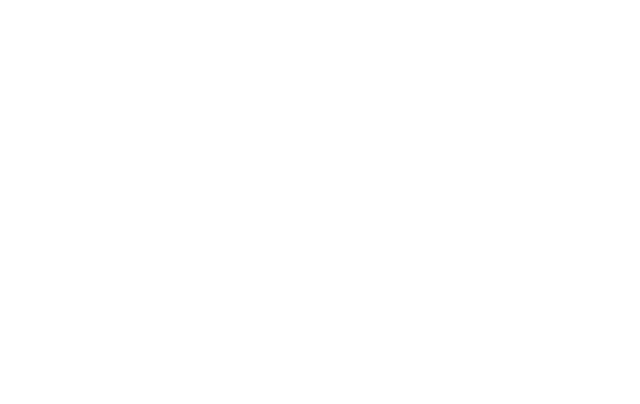
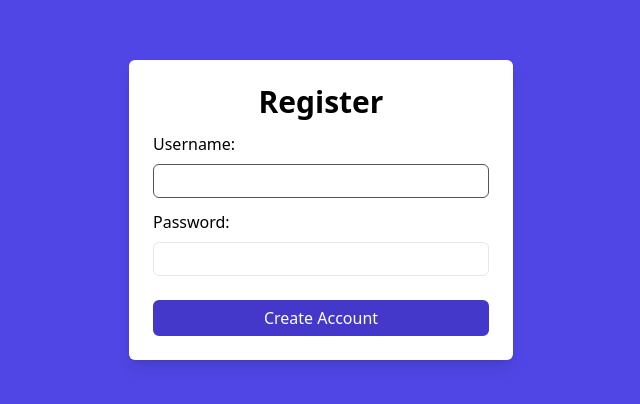
Before and after one commit to lxtalytarfa/rampup-plan, a React (Create React App) app in the folder proj/frontend/: page /register in a window 1280 px wide. Shown: the part 190-594 px from the top of the page, without its empty margins (319-959 px from the left). Built offline with nearby package versions, Linux system fonts and the light colour scheme.

Commit message:
add register page

```diff
--- a/proj/frontend/src/App.js
+++ b/proj/frontend/src/App.js
@@ -2,6 +2,7 @@
 import Layout from "./components/Layout";
 import Login from "./features/Login";
 import Logout from "./features/Logout";
+import Register from "./features/Register";
 import Main from "./features/Main";
 import RequireAuth from "./features/requireAuth";
 
@@ -14,6 +15,7 @@
         {/* public routes */}
         <Route path="login" element={<Login />} />
         <Route path="logout" element={<Logout />} />
+        <Route path="register" element={<Register />} />
 
         {/* private routes */}
         <Route element={<RequireAuth />}>
--- a/proj/frontend/src/features/Register.js
+++ b/proj/frontend/src/features/Register.js
@@ -0,0 +1,108 @@
+import { useRef, useState, useEffect } from "react";
+import { useNavigate } from "react-router-dom";
+
+import { useDispatch } from "react-redux";
+import { setCredentials } from "./authSlice";
+import { useRegisterMutation } from "./authApiSlice";
+
+const Register = () => {
+  const userRef = useRef();
+  const errorRef = useRef();
+  const [user, setUser] = useState("");
+  const [password, setPassword] = useState("");
+  const [error, setError] = useState("");
+  const navigate = useNavigate();
+
+  const [register] = useRegisterMutation();
+  const dispatch = useDispatch();
+
+  useEffect(() => {
+    userRef.current.focus();
+  }, []);
+
+  useEffect(() => {
+    setError("");
+  }, [user, password]);
+
+  const handleSubmit = async (e) => {
+    e.preventDefault();
+
+    const credentials = {
+      email: user,
+      password: password,
+    };
+
+    try {
+      await register(credentials).unwrap();
+      setUser("");
+      setPassword("");
+      navigate("/login");
+    } catch (error) {
+      console.log(error);
+      setError("Invalid user or password");
+    }
+  };
+
+  const handleUserInput = (e) => {
+    setUser(e.target.value);
+  };
+
+  const handlePasswordInput = (e) => {
+    setPassword(e.target.value);
+  };
+
+  return (
+    <div className="flex justify-center items-center h-screen bg-indigo-600">
+      <form
+        className="w-96 p-6 shadow-lg bg-white rounded-md"
+        onSubmit={handleSubmit}
+      >
+        <h1 className="text-3xl block text-center font-semibold">Register</h1>
+        <div className="mt-3">
+          <label className="block text-base mb-2" htmlFor="username">
+            Username:
+          </label>
+          <input
+            className="border w-full text-base px-2 py-1 focus:outline-none focus:ring-0 focus:border-gray-600 rounded-md"
+            type="text"
+            id="username"
+            ref={userRef}
+            value={user}
+            onChange={handleUserInput}
+            autoComplete="on"
+            required
+          />
+        </div>
+
+        <div className="mt-3">
+          {" "}
+          <label className="block text-base mb-2" htmlFor="password">
+            Password:
+          </label>
+          <input
+            className="border w-full text-base px-2 py-1 mb-2 focus:outline-none focus:ring-0 focus:border-gray-600 rounded-md"
+            type="password"
+            id="password"
+            onChange={handlePasswordInput}
+            value={password}
+            required
+          />
+        </div>
+        <p
+          ref={errorRef}
+          className={error ? "text-center text-red-600 my-2" : ""}
+          aria-live="assertive"
+        >
+          {error}
+        </p>
+
+        <div className="mt-4">
+          <button className="border-2 border-indigo-700 bg-indigo-700 text-white py-1 w-full rounded-md">
+            Create Account
+          </button>
+        </div>
+      </form>
+    </div>
+  );
+};
+export default Register;
```
